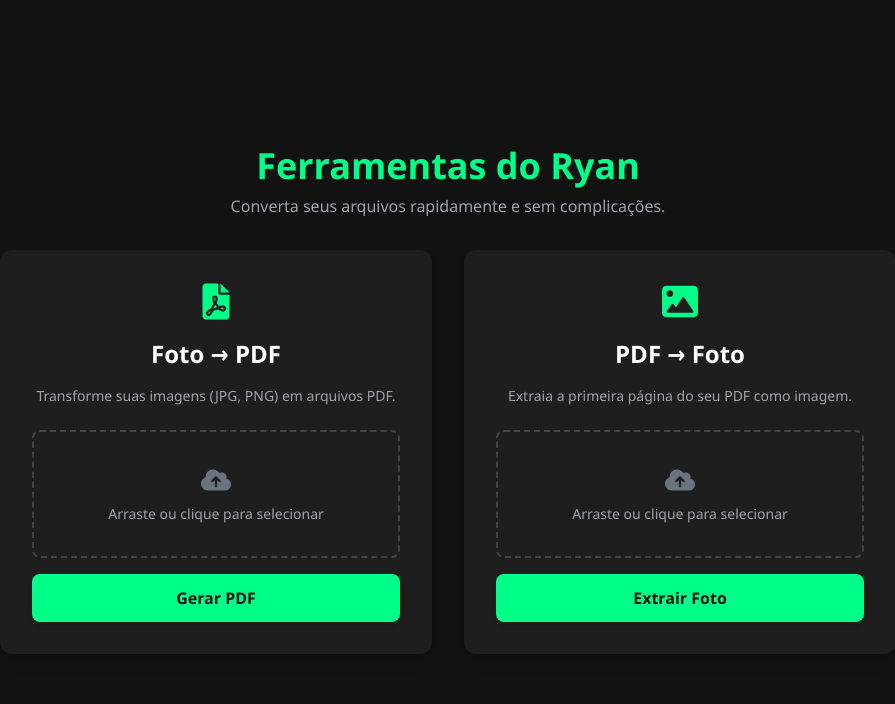
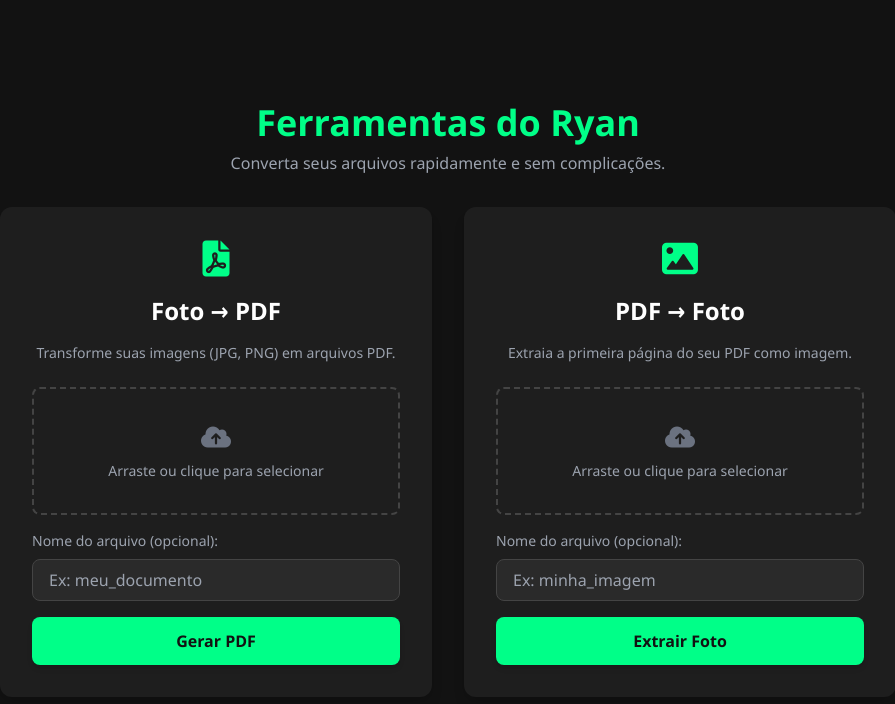
Before and after one commit to Ryan-ux629/Projeto-PDF, a FastAPI app: page / in a window 1280 px wide. Shown: the top 704 px of the page, without its empty margins (192-1087 px from the left). Run offline with FastAPI, Linux system fonts and the light colour scheme; some libraries are stand-ins or nearby versions.

Commit message:
Add option to customize output filename
- Update `templates/index.html` to include input fields for custom filenames in both conversion forms.
- Update `main.py` to accept the `nome_arquivo` form field.
- Implement `sanitize_filename` helper function to ensure safe and valid filenames.
- Use the sanitized filename in `FileResponse` for the downloaded file.

Co-authored-by: Ryan-ux629 <176725970+Ryan-ux629@users.noreply.github.com>

```diff
--- a/main.py
+++ b/main.py
@@ -1,4 +1,4 @@
-from fastapi import FastAPI, UploadFile, File, Request, HTTPException, BackgroundTasks
+from fastapi import FastAPI, UploadFile, File, Request, HTTPException, BackgroundTasks, Form
 from fastapi.responses import FileResponse, HTMLResponse
 from fastapi.templating import Jinja2Templates
 import img2pdf
@@ -6,6 +6,8 @@ from pdf2image import convert_from_bytes
 import os
 import tempfile
 import logging
+import re
+from typing import Optional
 
 # Configuração de logging
 logging.basicConfig(level=logging.INFO)
@@ -25,6 +27,24 @@ def cleanup_file(path: str):
     except Exception as e:
         logger.error(f"Erro ao remover arquivo {path}: {e}")
 
+def sanitize_filename(filename: Optional[str], default: str, extension: str) -> str:
+    """Sanitiza o nome do arquivo e garante a extensão correta."""
+    if not filename or not filename.strip():
+        return default
+
+    # Remove caracteres inválidos para nomes de arquivos
+    # Mantém apenas letras, números, sublinhados, hífens e pontos
+    sanitized = re.sub(r'[^\w\-. ]', '', filename.strip())
+
+    if not sanitized:
+        return default
+
+    # Garante que a extensão está correta
+    if not sanitized.lower().endswith(extension):
+        sanitized += extension
+
+    return sanitized
+
 # Rota para mostrar a página (Frontend)
 @app.get("/", response_class=HTMLResponse)
 async def home(request: Request):
@@ -32,7 +52,11 @@ async def home(request: Request):
 
 # ROTA 1: Transforma FOTO em PDF
 @app.post("/converter-para-pdf")
-async def converter_para_pdf(background_tasks: BackgroundTasks, arquivo: UploadFile = File(...)):
+async def converter_para_pdf(
+    background_tasks: BackgroundTasks,
+    arquivo: UploadFile = File(...),
+    nome_arquivo: Optional[str] = Form(None)
+):
     # Validação simples do tipo de arquivo
     if not arquivo.content_type.startswith("image/"):
         raise HTTPException(status_code=400, detail="O arquivo deve ser uma imagem válida.")
@@ -54,10 +78,13 @@ async def converter_para_pdf(background_tasks: BackgroundTasks, arquivo: UploadF
         # Agenda a remoção do arquivo após o envio da resposta
         background_tasks.add_task(cleanup_file, tmp_path)
 
+        # Define o nome de saída
+        filename_output = sanitize_filename(nome_arquivo, "convertido.pdf", ".pdf")
+
         return FileResponse(
             tmp_path,
             media_type='application/pdf',
-            filename="convertido.pdf"
+            filename=filename_output
         )
 
     except img2pdf.ImageOpenError:
@@ -68,7 +95,11 @@ async def converter_para_pdf(background_tasks: BackgroundTasks, arquivo: UploadF
 
 # ROTA 2: Transforma PDF em FOTO (Pega a 1ª página)
 @app.post("/converter-para-imagem")
-async def converter_para_imagem(background_tasks: BackgroundTasks, arquivo: UploadFile = File(...)):
+async def converter_para_imagem(
+    background_tasks: BackgroundTasks,
+    arquivo: UploadFile = File(...),
+    nome_arquivo: Optional[str] = Form(None)
+):
     # Validação simples
     if arquivo.content_type != "application/pdf":
         raise HTTPException(status_code=400, detail="O arquivo deve ser um PDF válido.")
@@ -93,10 +124,13 @@ async def converter_para_imagem(background_tasks: BackgroundTasks, arquivo: Uplo
         # Agenda limpeza
         background_tasks.add_task(cleanup_file, tmp_path)
 
+        # Define o nome de saída
+        filename_output = sanitize_filename(nome_arquivo, "pagina_1.jpg", ".jpg")
+
         return FileResponse(
             tmp_path,
             media_type='image/jpeg',
-            filename="pagina_1.jpg"
+            filename=filename_output
         )
 
     except Exception as e:
--- a/templates/index.html
+++ b/templates/index.html
@@ -34,6 +34,15 @@
             border-color: #00ff88;
             background-color: rgba(0, 255, 136, 0.1);
         }
+        input[type="text"] {
+            background-color: #2a2a2a;
+            border: 1px solid #444;
+            color: white;
+        }
+        input[type="text"]:focus {
+            border-color: #00ff88;
+            outline: none;
+        }
     </style>
 </head>
 <body class="flex flex-col items-center justify-center min-h-screen p-4">
@@ -58,6 +67,13 @@
                     <p class="text-sm text-gray-400">Arraste ou clique para selecionar</p>
                     <p class="text-xs text-primary mt-2 hidden" id="file-name-img"></p>
                 </div>
+
+                <!-- Input para nome do arquivo -->
+                <div class="mb-4 w-full">
+                    <label class="block text-gray-400 text-sm mb-2 text-left" for="filename-img">Nome do arquivo (opcional):</label>
+                    <input type="text" name="nome_arquivo" id="filename-img" placeholder="Ex: meu_documento" class="w-full px-4 py-2 rounded-lg">
+                </div>
+
                 <button type="submit" class="w-full bg-primary text-dark font-bold py-3 rounded-lg hover:bg-hover transition duration-300 flex justify-center items-center shadow-md">
                     <span id="btn-text-img">Gerar PDF</span>
                     <i class="fas fa-spinner fa-spin ml-2 hidden" id="spinner-img"></i>
@@ -78,6 +94,13 @@
                     <p class="text-sm text-gray-400">Arraste ou clique para selecionar</p>
                     <p class="text-xs text-primary mt-2 hidden" id="file-name-pdf"></p>
                 </div>
+
+                <!-- Input para nome do arquivo -->
+                <div class="mb-4 w-full">
+                    <label class="block text-gray-400 text-sm mb-2 text-left" for="filename-pdf">Nome do arquivo (opcional):</label>
+                    <input type="text" name="nome_arquivo" id="filename-pdf" placeholder="Ex: minha_imagem" class="w-full px-4 py-2 rounded-lg">
+                </div>
+
                 <button type="submit" class="w-full bg-primary text-dark font-bold py-3 rounded-lg hover:bg-hover transition duration-300 flex justify-center items-center shadow-md">
                     <span id="btn-text-pdf">Extrair Foto</span>
                     <i class="fas fa-spinner fa-spin ml-2 hidden" id="spinner-pdf"></i>
@@ -139,7 +162,7 @@
         setupDropZone('drop-zone-pdf', 'input-pdf', 'file-name-pdf');
 
         // Helper to handle form submission
-        function handleFormSubmit(formId, endpoint, btnTextId, spinnerId, downloadName) {
+        function handleFormSubmit(formId, endpoint, btnTextId, spinnerId, defaultName) {
             const form = document.getElementById(formId);
             const btnText = document.getElementById(btnTextId);
             const originalText = btnText.textContent; // Capture original text here
@@ -182,7 +205,7 @@
 
                     // Try to get filename from content-disposition
                     const contentDisposition = response.headers.get('Content-Disposition');
-                    let filename = downloadName;
+                    let filename = defaultName;
                     if (contentDisposition) {
                         const filenameMatch = contentDisposition.match(/filename="?([^"]+)"?/);
                         if (filenameMatch && filenameMatch.length === 2)
```
